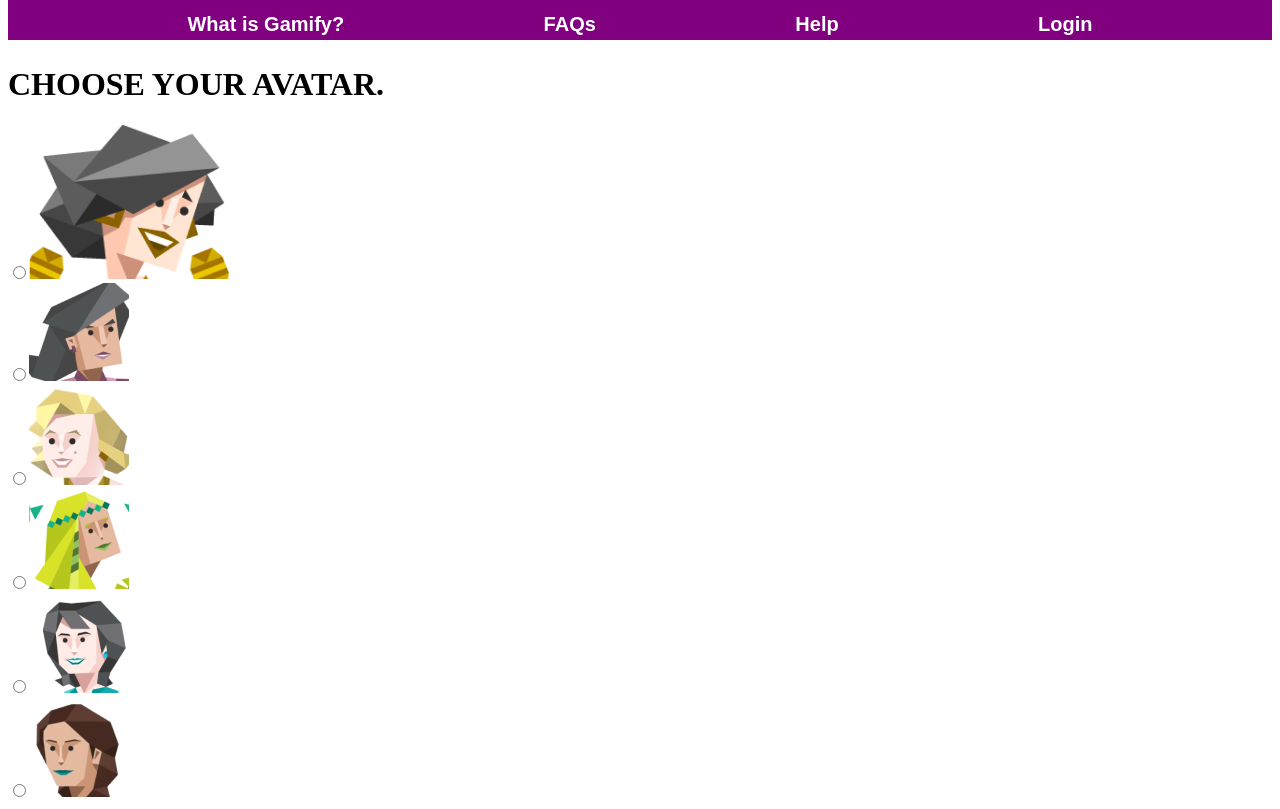
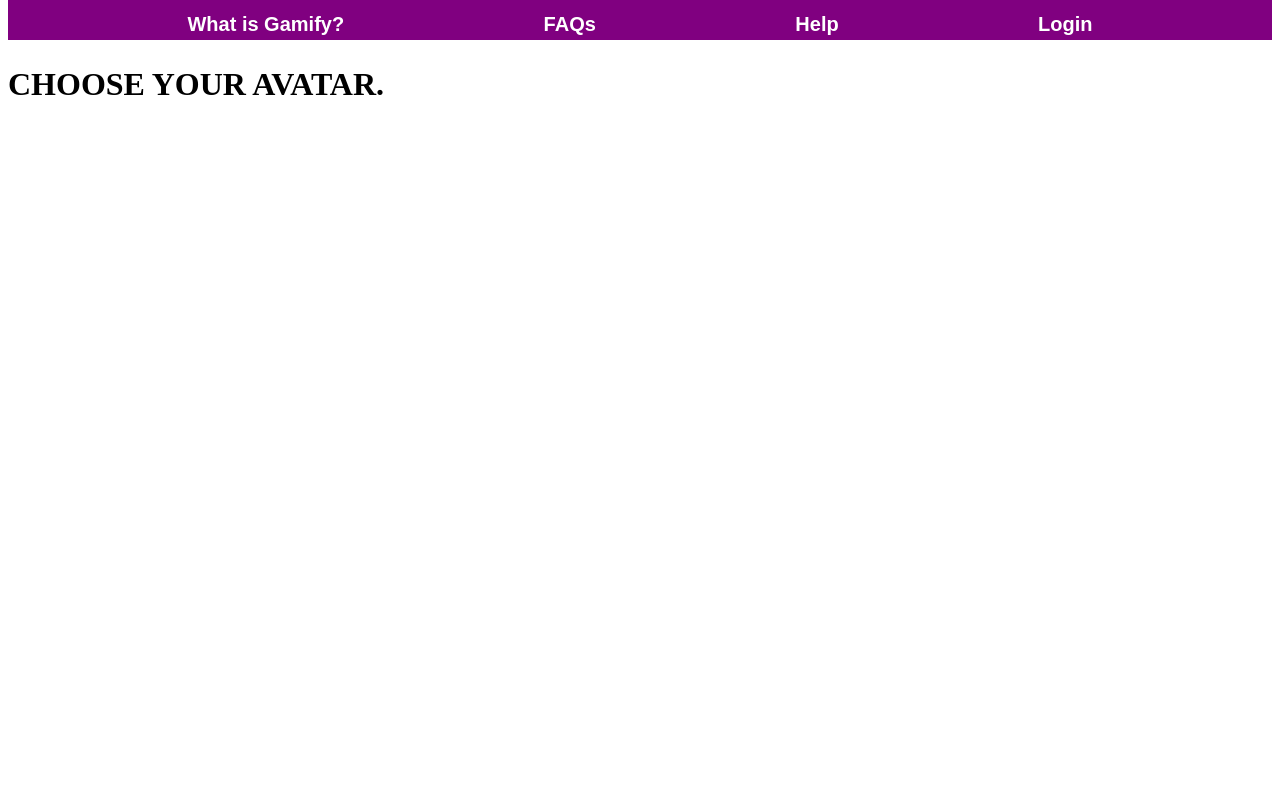
Before and after one commit to SamTheSoftwareEngineer/Gamify, a React (Create React App) app in the folder gamify/: page / in a window 1280 px wide. Shown: the part 320-1129 px from the top of the page. After the commit the page ends 800 px from the top, so only its background shows below. Built offline with nearby package versions, Linux system fonts and the light colour scheme.

Commit message:
Edited avatar page and removed unused code

```diff
--- a/gamify/src/navPages/AvatarPage.js
+++ b/gamify/src/navPages/AvatarPage.js
@@ -6,42 +6,17 @@
     return (
         <div>
             <h1>CHOOSE YOUR AVATAR.</h1>
-        <div className="avatarselection">
-            <div>
-            <input type="radio" id="avatar1" name="avatar" value="avatar1" />
-            <img src= "/Assets/avatar1.png" alt="avatar1" />
-            </div>
-            <div>
-            <input type="radio" id="avatar2" name="avatar" value="avatar2" />
-            <img src= "/Assets/avatar2.png" alt="avatar2" />
-            </div>
-            <div>
-            <input type="radio" id="avatar3" name="avatar" value="avatar3" />
-            <img src= "/Assets/avatar3.png" alt="avatar3" />
-            </div>
-            <div>
-            <input type="radio" id="avatar4" name="avatar" value="avatar4" />
-            <img src= "/Assets/avatar4.png" alt="avatar4" />
-            </div>
-            <div>
-            <input type="radio" id="avatar5" name="avatar" value="avatar5" />
-            <img src= "/Assets/avatar5.png" alt="avatar5" />
-            </div>
-            <div>
-            <input type="radio" id="avatar6" name="avatar" value="avatar6" />
-            <img src= "/Assets/avatar6.png" alt="avatar6" />
-            </div>
-        </div>
+        <AvatarSelection>
+
+        </AvatarSelection>
         </div>
     );
 }
 
-const StyledDiv = styled.div`
-  .avatarselection {
+const AvatarSelection = styled.div`
     display: flex;
     flex-direction: row;
     justify-content: space-evenly;
-  }
 `;
 
 export default AvatarPage;
--- a/gamify/src/navPages/RegisterPage.js
+++ b/gamify/src/navPages/RegisterPage.js
@@ -144,53 +144,6 @@
   }
 `;
 
-const StyledLabel = styled.label`
-  padding-top: 15px;
-  display: flex;
-  align-items: center;
-  gap: 10px;
-  cursor: pointer;
-
-  & span {
-    font-size: 18px;
-    font-weight: 700;
-  }
-  `;
-
-const StyledSwitch = styled.div`
-    position: relative;
-    width: 53px;
-    height: 20px;
-    background-color: #b3b3b3;
-    border-radius: 32px;
-    padding: 4px;
-    transition: 300ms all;
-
-    &:before {
-      transition: 300ms all;
-      content: "";
-      position: absolute;
-      width: 20px;
-      height: 20px;
-      border-radius: 35px;
-      top: 50%;
-      left: 4px;
-      background: white;
-      transform: translate(0, -50%);
-    };
-`;
-
-const StyledInput = styled.input`
-  display: none;
-
-  &:checked + ${StyledSwitch} {
-    background: green;
-
-    &:before {
-      transform: translate(32px, -50%);
-    }
-  }
-`;
 
 const PasswordWrapper = styled.div`
   margin: 10px;
```
